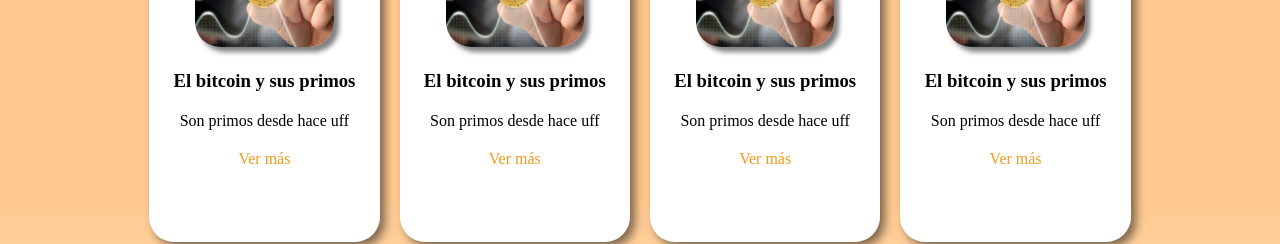
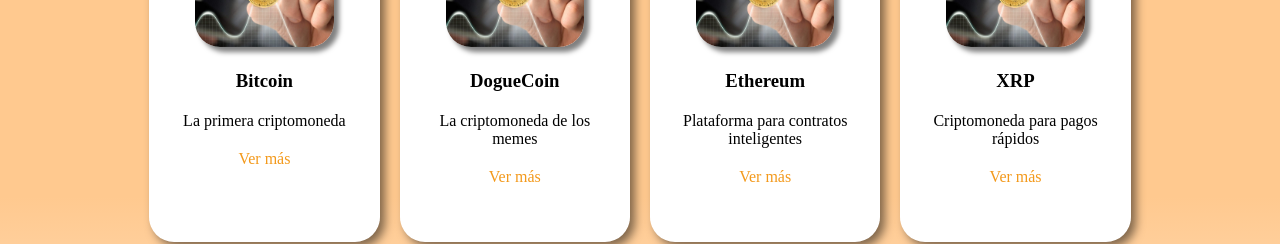
Before and after one commit to AndreyGarcia06/ReactJS, a React (Vite) app in the folder my-react-app/: page / in a window 1280 px wide. Shown: the part 288-532 px from the top of the page. Built offline with nearby package versions, Linux system fonts and the light colour scheme.

Commit message:
update: Se asignaron props, componentes hijos/padres a los contenedores de tarjetas

```diff
--- a/my-react-app/src/contenedorTarjetas.jsx
+++ b/my-react-app/src/contenedorTarjetas.jsx
@@ -4,20 +4,20 @@
 function ContenedorTarjeta () {
     return (
         <div className = "contenedorTarjetas">
-            <Tarjeta />
-            <Tarjeta />
-            <Tarjeta />
-            <Tarjeta />
+            <Tarjeta titulo = "Bitcoin" descripcion = "La primera criptomoneda" />
+            <Tarjeta titulo = "DogueCoin" descripcion = "La criptomoneda de los memes" />
+            <Tarjeta titulo = "Ethereum" descripcion = "Plataforma para contratos inteligentes" />
+            <Tarjeta titulo = "XRP" descripcion = "Criptomoneda para pagos rápidos" />
         </div>
     )
 }
 
-function Tarjeta () {
+function Tarjeta (props) {
     return (
         <div className = "tarjeta">
             <img src = {byc} alt = "Coso de bitcoin" />
-            <h3> El bitcoin y sus primos</h3>
-            <p> Son primos desde hace uff</p>
+            <h3> {props.titulo}</h3>
+            <p> {props.descripcion}</p>
             <a href = "#"> Ver más</a>
         </div>
     )
```
